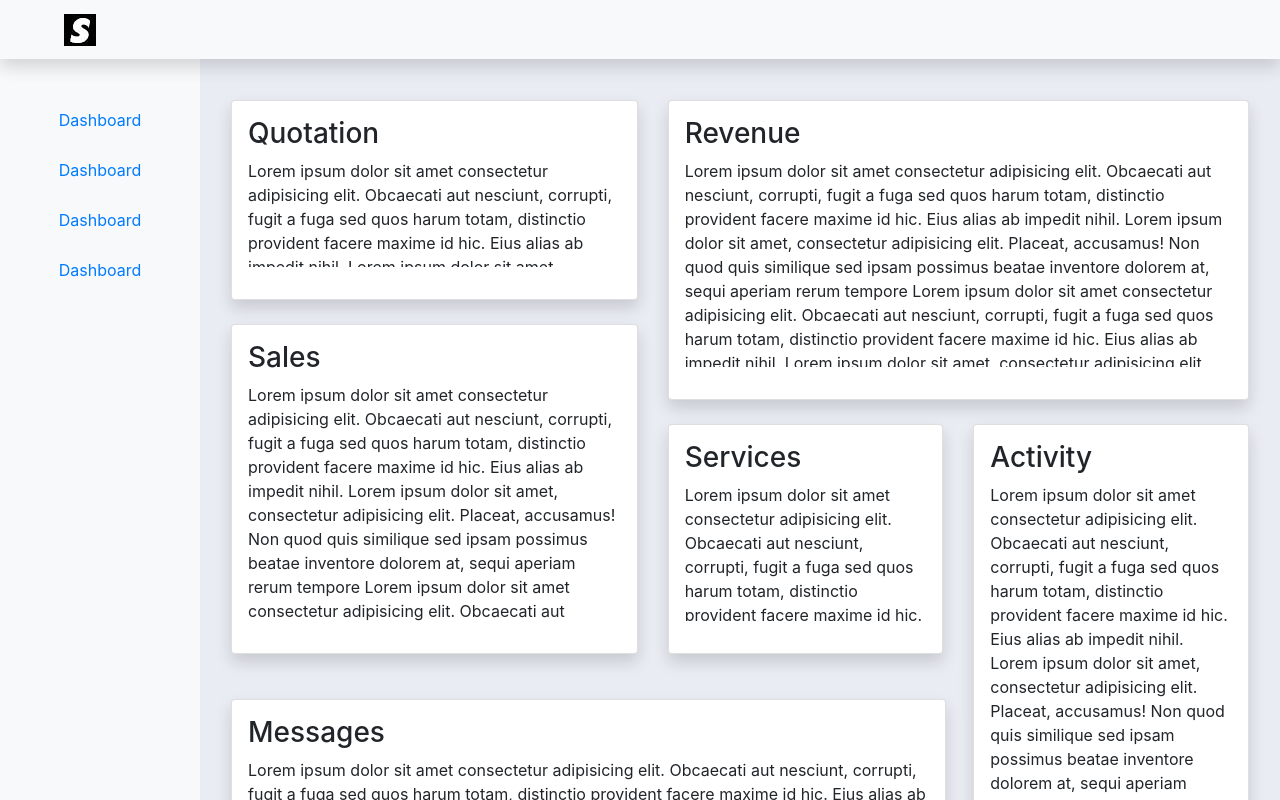
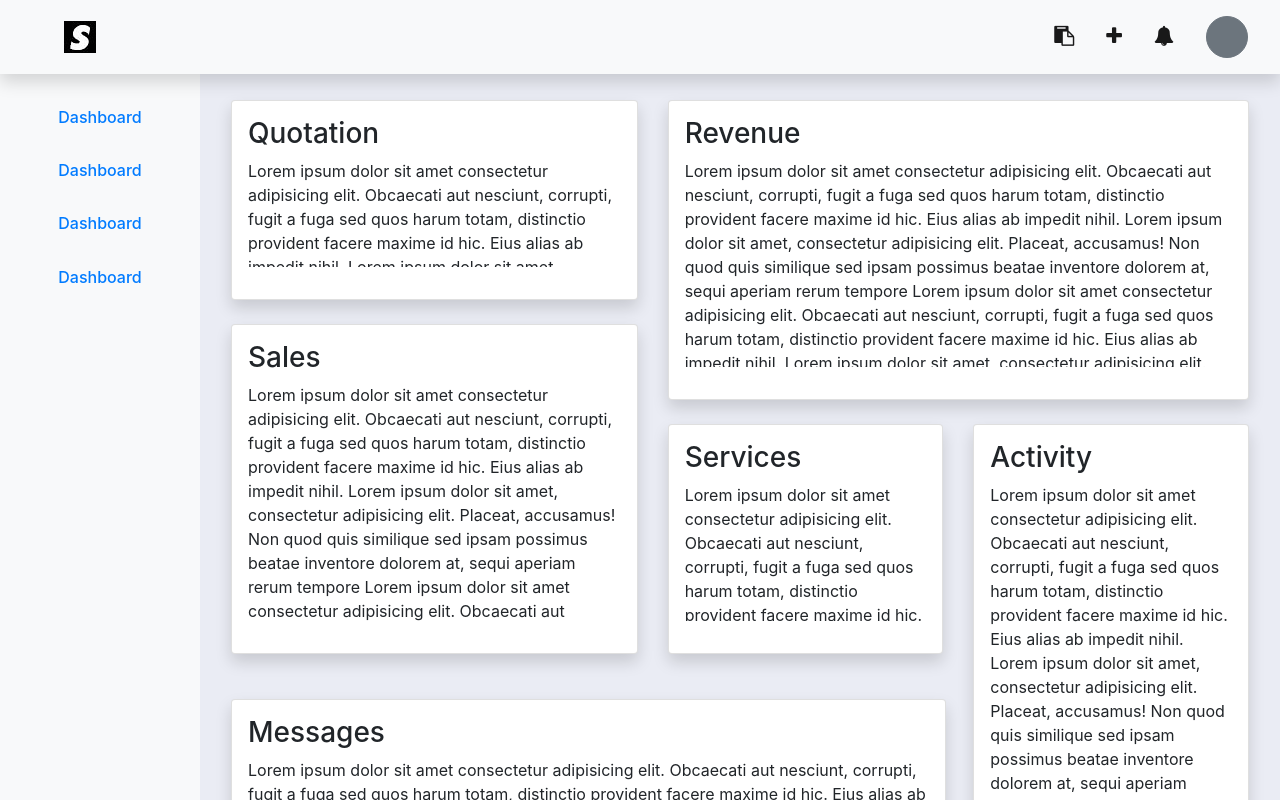
Before and after one commit to kaushikbhat07/starwisp-admin, a React (Create React App) app: page / in a window 1280 px wide. Shown: the top 800 px of the page. Built offline with nearby package versions, Linux system fonts and the light colour scheme.

Commit message:
Navbar icons

```diff
--- a/src/App.js
+++ b/src/App.js
@@ -3,7 +3,6 @@ import Main from "./components/layout/Main";
 import Navigation from "./components/layout/Navigation";
 import Sidebar from "./components/layout/Sidebar";
 // import Footer from "./components/layout/Footer";
-
 import 'bootstrap/dist/css/bootstrap.min.css';
 import 'font-awesome/css/font-awesome.min.css';
 
--- /dev/null
+++ b/src/components/layout/Navigation.css
@@ -0,0 +1,18 @@
+.fixed-top .nav-link {
+	padding-top: 0 !important;
+	padding-bottom: 0 !important;
+}
+.profile-btn {
+	border-radius: 50% !important;
+	padding: 14px !important;
+}
+.nav-link span {
+	font-size: 20px;
+}
+.nav-link button {
+	padding: 20px;
+	border-radius: 50%;
+}
+.fixed-top ul.nav {
+	align-items: center;
+}
--- a/src/components/layout/Navigation.js
+++ b/src/components/layout/Navigation.js
@@ -1,5 +1,7 @@
 import React, { useState } from 'react';
-import { Navbar, NavbarBrand } from 'reactstrap';
+import { Navbar, NavbarBrand, Nav, NavItem, NavbarText} from 'reactstrap';
+import { NavLink } from 'react-router-dom'
+import './Navigation.css';
 
 function Navigation() {
 	// const [count, setCount] = useState(0);
@@ -10,9 +12,24 @@ function Navigation() {
 				<NavbarBrand className="ml-5">
 					<img src="images/logo.jpg" alt="Starwisp Logo" />
 				</NavbarBrand>
-
-
-
+ 				<NavbarText className="ml-auto">
+					<Nav>
+						<NavItem>
+							<a className="nav-link" to="/dashboard"><span class="fa fa-clipboard"></span></a>
+						</NavItem>
+						<NavItem>
+							<a className="nav-link" to="/dashboard"><span className="fa fa-plus"></span></a>
+						</NavItem>
+						<NavItem>
+							<a className="nav-link" to="/india"><span className="fa fa-bell"></span></a>
+						</NavItem>
+						<NavItem>
+							<a className="nav-link" to="/india">
+								<button className="btn btn-secondary"></button>
+							</a>
+						</NavItem>
+					</Nav>
+				</NavbarText>
 			</Navbar>
 		</header>
 	);
@@ -25,10 +42,10 @@ export default Navigation;
 <Collapse isOpen={this.state.isNavOpen} navbar center className="icons-right">
 	<Nav className="text-center" navbar>
 		<NavItem>
-			<NavLink onClick={this.toggle} className="nav-link" to="/dashboard">Dashboard&nbsp;<span className="fa fa-table"></span></NavLink>
+			<a onClick={this.toggle} className="nav-link" to="/dashboard">Dashboard&nbsp;<span className="fa fa-table"></span></a>
 		</NavItem>
 		<NavItem>
-			<NavLink onClick={this.toggle} className="nav-link" to="/india">India&nbsp;<span className="fa fa-home"></span></NavLink>
+			<a onClick={this.toggle} className="nav-link" to="/india">India&nbsp;<span className="fa fa-home"></span></a>
 		</NavItem>
 		<NavItem onClick={this.toggleModal}>
 			<a className="nav-link">About&nbsp;<span className="fa fa-question-circle"></span></a>
--- a/src/components/layout/Sidebar.css
+++ b/src/components/layout/Sidebar.css
@@ -6,6 +6,6 @@
 
 	padding-top: 100px;
 }
-.nav-item {
+.sidebar .nav-item {
 	padding-bottom: 10px;
 }
--- a/src/components/layout/Sidebar.js
+++ b/src/components/layout/Sidebar.js
@@ -8,22 +8,22 @@ function Sidebar() {
 
 				<li className="nav-item">
 					<a className="nav-link" href="index.html">
-						<span>Dashboard</span>
+						<h6>Dashboard</h6>
 					</a>
 				</li>
 				<li className="nav-item">
 					<a className="nav-link" href="index.html">
-						<span>Dashboard</span>
+						<h6>Dashboard</h6>
 					</a>
 				</li>
 				<li className="nav-item">
 					<a className="nav-link" href="index.html">
-						<span>Dashboard</span>
+						<h6>Dashboard</h6>
 					</a>
 				</li>
 				<li className="nav-item">
 					<a className="nav-link" href="index.html">
-						<span>Dashboard</span>
+						<h6>Dashboard</h6>
 					</a>
 				</li>
 			</ul>
```
